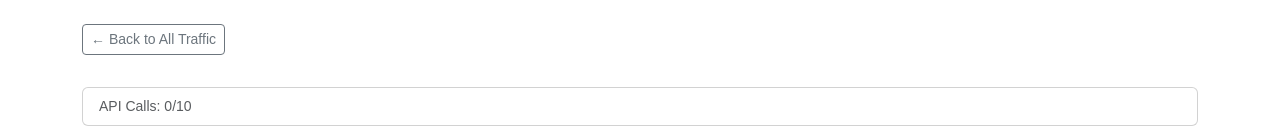
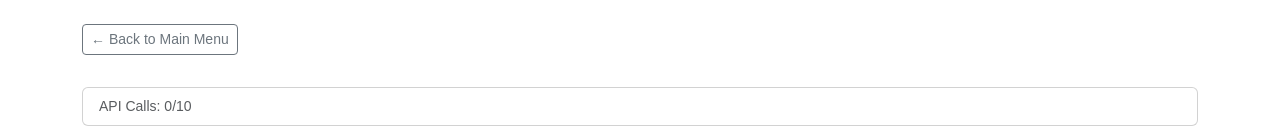
Before and after one commit to Parghuzat/traffic_info_ON, a Next.js app: page /nearby in a window 1280 px wide. Shown: the top 140 px of the page. Built offline with nearby package versions, Linux system fonts and the light colour scheme.

Commit message:
Update button label in NearbyTrafficContent to reflect navigation change

```diff
--- a/app/nearby/page.js
+++ b/app/nearby/page.js
@@ -379,7 +379,7 @@ function NearbyTrafficContent() {
         <Col>
           <div className="d-flex justify-content-between align-items-center mb-2">
             <Button color="secondary" outline size="sm" href="/" tag="a">
-              ← Back to All Traffic
+              ← Back to Main Menu
             </Button>
           </div>
         </Col>
```
